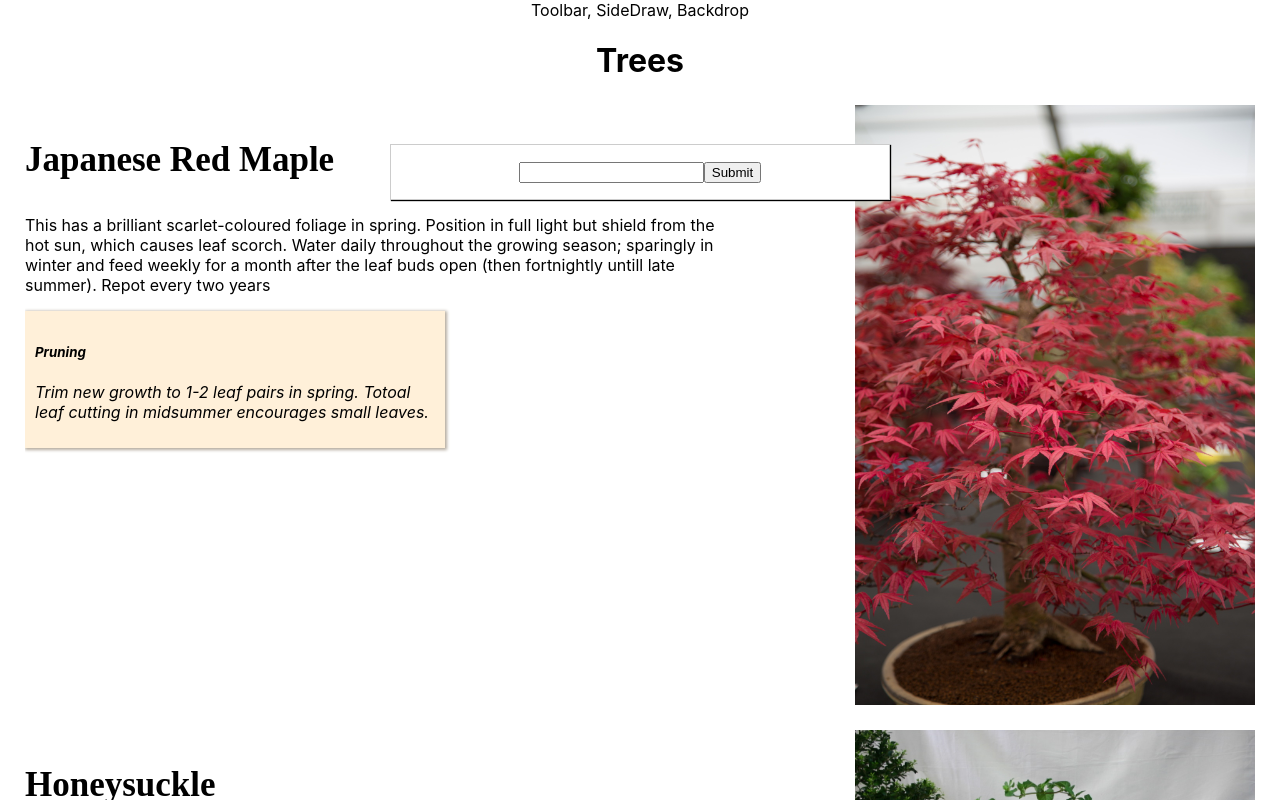
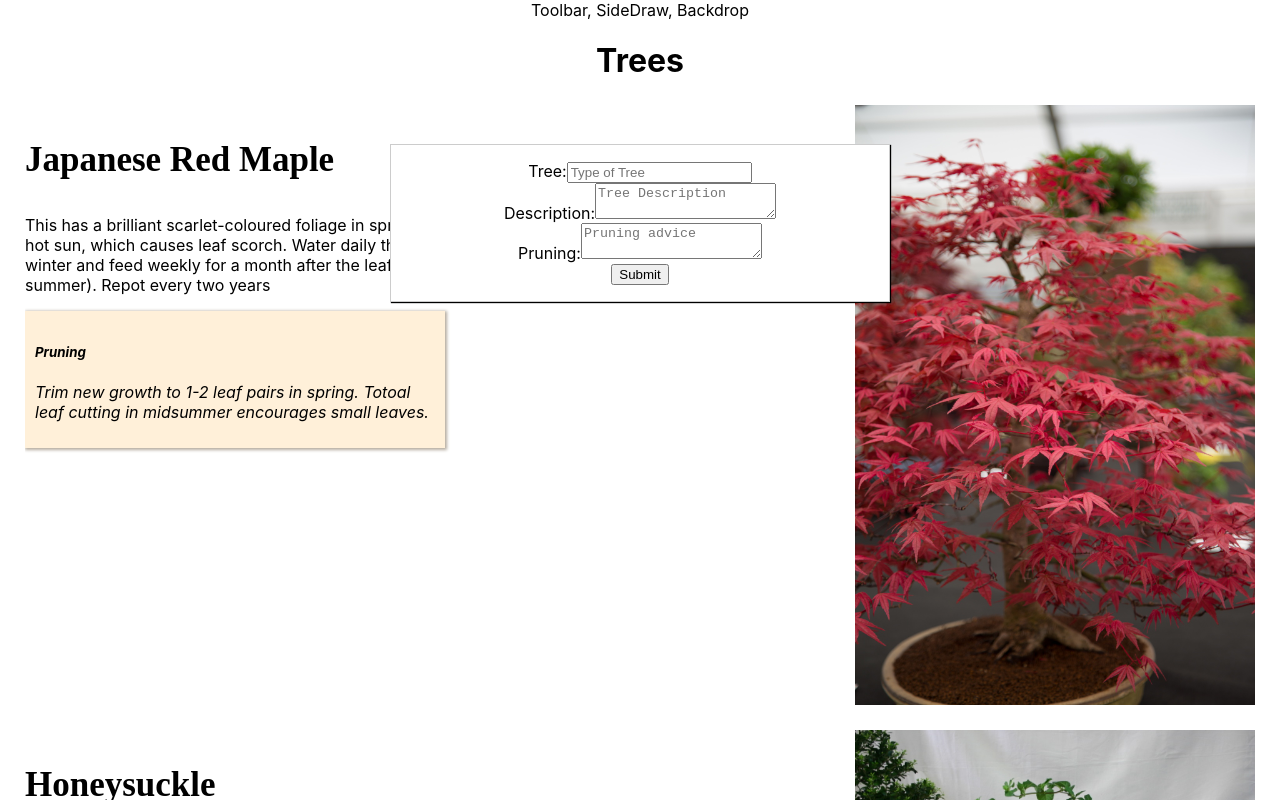
Before and after one commit to nataliegroeneboom/bonsai-app, a React (Create React App) app: page / in a window 1280 px wide. Shown: the top 800 px of the page. Built offline with nearby package versions, Linux system fonts and the light colour scheme; a web font is replaced by a local one.

Commit message:
add Input component and ability to add data to database

```diff
--- /dev/null
+++ b/src/components/UI/Input/Input.js
@@ -0,0 +1,33 @@
+import React from 'react';
+
+const input = (props) => {
+    let inputElement = null;
+
+    switch(props.elementType) {
+        case('input'):
+        inputElement = <input
+                        {...props.config}
+                        value={props.value}
+                        onChange={props.change}/>
+        break;
+        case('textarea'):
+        inputElement = <textarea
+                     {...props.config}
+                      value={props.value}
+                     onChange={props.change}/>
+        break;
+        default:
+        inputElement = <input
+                {...props.config}
+                value={props.value}
+                onChange={props.change}/>
+    }
+    return (
+        <div>
+            <label>{props.label}</label>
+            {inputElement}
+        </div>
+    );
+}
+
+export default input;
--- a/src/containers/Species/Species.js
+++ b/src/containers/Species/Species.js
@@ -46,6 +46,7 @@ class Species extends Component {
         this.setState({input: childData})
     }
     render(){
+        console.log(this.state.trees[0].description)
         return (
             <div>
                 <Modal><TreeForm parentCallback = {this.inputHandler}/></Modal>
--- a/src/containers/TreeForm/TreeForm.js
+++ b/src/containers/TreeForm/TreeForm.js
@@ -1,38 +1,88 @@
 import React, {Component} from 'react';
+import axios from '../../axios-content';
+import Input from '../../components/UI/Input/Input';
 
 class TreeForm extends Component {
     state = {
         input: '',
-        trees: [
-            {id: 0,
-            name: '',
-            description: '',
-            pruning: '',
-            image: {
-                src: '',
-                alt: ''
+        trees:
+            {
+            name:{
+                label: 'Tree:',
+                value: '',
+                elementType: 'input',
+                config: {
+                    type: 'text',
+                    placeholder: 'Type of Tree'
+                }
+            },
+            description: {
+                label: 'Description:',
+                value: '',
+                elementType: 'textarea',
+                config: {
+                    type: 'text',
+                    placeholder: 'Tree Description'
+                }
+            },
+            pruning: {
+                label: 'Pruning:',
+                value: '',
+                elementType: 'textarea',
+                config: {
+                    type: 'text',
+                    placeholder: 'Pruning advice'
                 }
             }
-        ]
+
+         }
+
     }
 
-    changeHandler = event => {
+    changeHandler = (event, inputIdentifier) => {
+        let tree = {...this.state.trees};
+        const updatedTreeForm = {...tree[inputIdentifier]};
+        updatedTreeForm.value = event.target.value;
+        tree[inputIdentifier] = updatedTreeForm;
         this.setState({
-            input: event.target.value
+            trees: tree
         })
     }
     sendData = (event) => {
         event.preventDefault();
-        this.props.parentCallback(this.state.input);
-        this.setState({
-            input: ''
-        });
+        const formData = {};
+        for(let formElementIdentifier in this.state.trees){
+            formData[formElementIdentifier] = this.state.trees[formElementIdentifier].value;
+        }
+     axios.post('/trees.json', formData)
+        .then(response => {
+
+        })
+        .catch(error => {
+
+        })
     }
 
     render(){
+        const formElementsArray = [];
+        for (let key in this.state.trees){
+            formElementsArray.push({
+                id:key,
+                config: this.state.trees[key]
+            })
+        }
         return (
             <form>
-                <input type="text" value={this.state.input} onChange={this.changeHandler} />
+                  {formElementsArray.map(formElement => (
+                      <Input
+                        key={formElement.id}
+                        config={formElement.config.config}
+                        elementType={formElement.config.elementType}
+                        value={formElement.config.value}
+                        change={(event) => {this.changeHandler(event, formElement.id)}}
+                        label={formElement.config.label}
+                      />
+                  ))}
                 <button onClick={this.sendData}>Submit</button>
             </form>
         )
```
